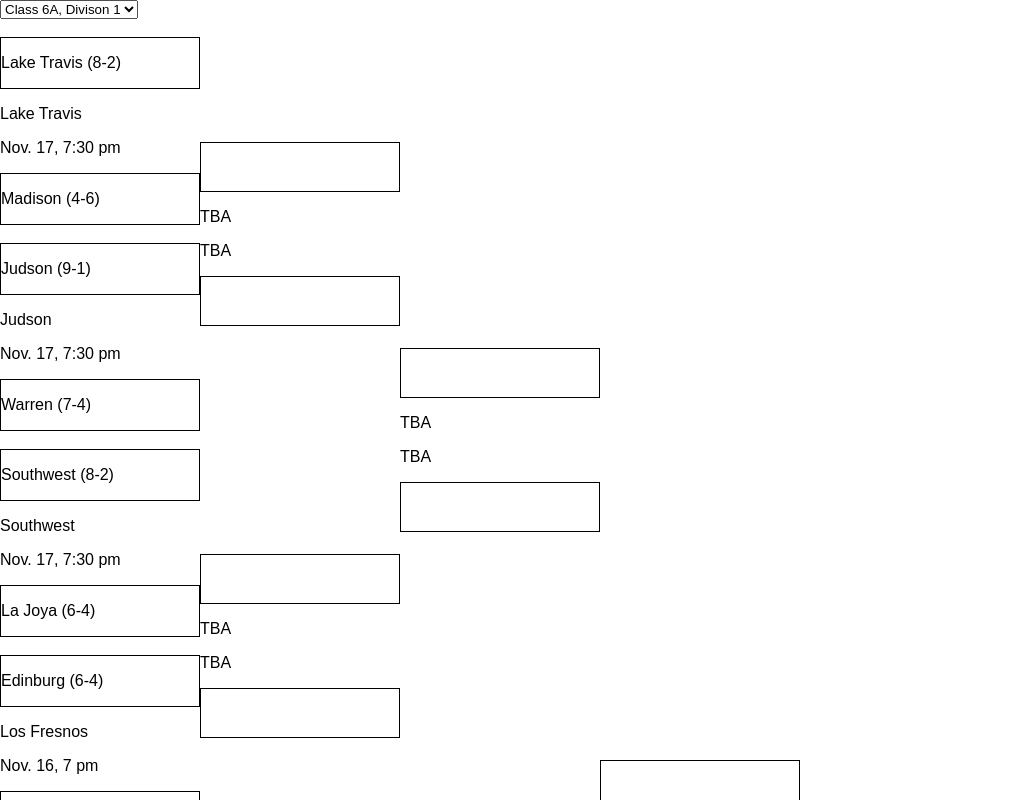
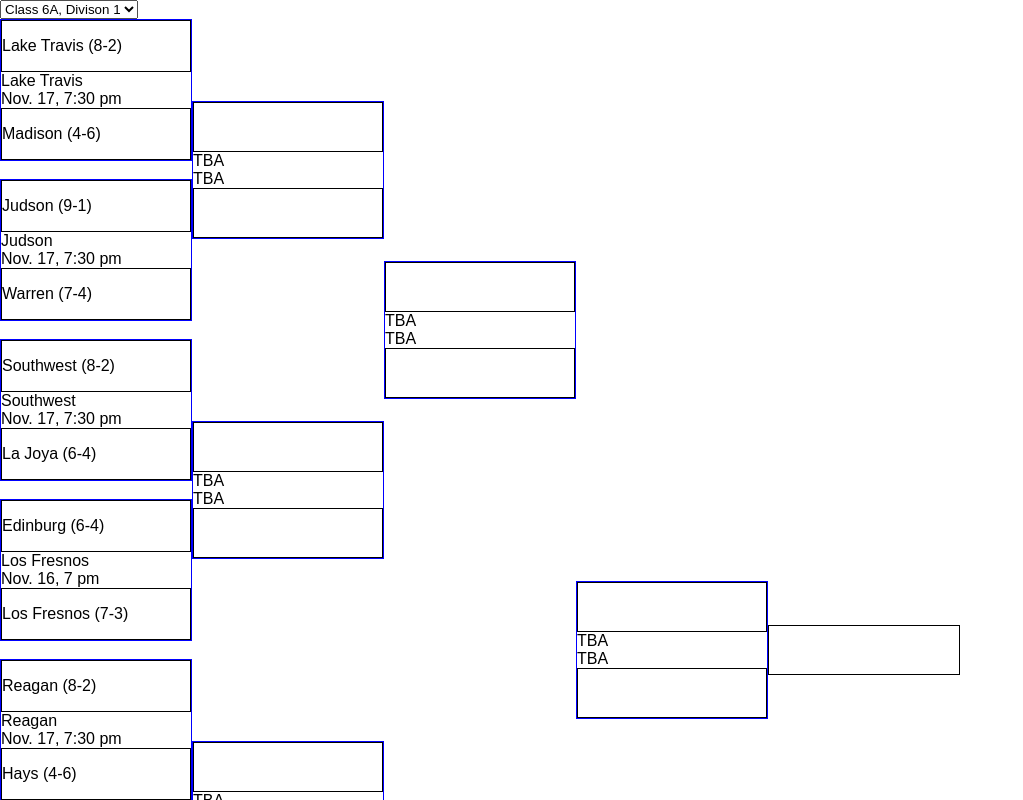
Before and after one commit to sa-express-news/UIL-bracket-17, a React (Create React App) app: page / in a window 1280 px wide. Shown: the top 800 px of the page, without its empty margins (0-1023 px from the left). Built offline with nearby package versions, Linux system fonts and the light colour scheme.

Commit message:
Modifies styling for Bracket, Game and Node components

```diff
--- a/src/components/Bracket/Bracket.css
+++ b/src/components/Bracket/Bracket.css
@@ -4,24 +4,26 @@
         flex-direction: row;
     }
 
+    div{
+        /* border: 1px solid black; */
+    }
+
     .round{
         display: flex;
         flex-direction:column;
         justify-content:center;
-        width:200px;
+        width: 15vw;
         padding:0;
+    }
 
+
+    .round:before, .round:after{
+        content: " ";
+        display: inline-block;
+        flex-grow:.5;
     }
 
     .spacer{
        flex-grow: 1;
     }
-
-    .spacer:first-child, .spacer:last-child{
-        flex-grow: .5;
-    }
-
-    .game-spacer{
-        flex-grow: 1;
-    }
 }
--- a/src/components/Bracket/index.tsx
+++ b/src/components/Bracket/index.tsx
@@ -136,51 +136,41 @@ export default class Bracket extends React.Component<BracketProps, BracketState>
             visibleBracket =
                 <div className="Bracket">
                     <div className="round">
+                        {gameComponents[0]}
                         <div className="spacer">&nbsp;</div>
-                        {gameComponents[0]}
-                        <div className="game-spacer">&nbsp;</div>
                         {gameComponents[1]}
-                        <div className="game-spacer">&nbsp;</div>
+                        <div className="spacer">&nbsp;</div>
                         {gameComponents[2]}
-                        <div className="game-spacer">&nbsp;</div>
+                        <div className="spacer">&nbsp;</div>
                         {gameComponents[3]}
-                        <div className="game-spacer">&nbsp;</div>
+                        <div className="spacer">&nbsp;</div>
                         {gameComponents[4]}
-                        <div className="game-spacer">&nbsp;</div>
+                        <div className="spacer">&nbsp;</div>
                         {gameComponents[5]}
-                        <div className="game-spacer">&nbsp;</div>
+                        <div className="spacer">&nbsp;</div>
                         {gameComponents[6]}
-                        <div className="game-spacer">&nbsp;</div>
+                        <div className="spacer">&nbsp;</div>
                         {gameComponents[7]}
-                        <div className="spacer">&nbsp;</div>
                     </div>
                     <div className="round">
+                        {gameComponents[8]}
                         <div className="spacer">&nbsp;</div>
-                        {gameComponents[8]}
-                        <div className="game-spacer">&nbsp;</div>
                         {gameComponents[9]}
-                        <div className="game-spacer">&nbsp;</div>
+                        <div className="spacer">&nbsp;</div>
                         {gameComponents[10]}
-                        <div className="game-spacer">&nbsp;</div>
+                        <div className="spacer">&nbsp;</div>
                         {gameComponents[11]}
-                        <div className="spacer">&nbsp;</div>
                     </div>
                     <div className="round">
+                        {gameComponents[12]}
                         <div className="spacer">&nbsp;</div>
-                        {gameComponents[12]}
-                        <div className="game-spacer">&nbsp;</div>
                         {gameComponents[13]}
-                        <div className="spacer">&nbsp;</div>
                     </div>
                     <div className="round">
-                        <div className="spacer">&nbsp;</div>
                         {gameComponents[14]}
-                        <div className="spacer">&nbsp;</div>
                     </div>
                     <div className="round">
-                        <div className="spacer">&nbsp;</div>
                         {championNode}
-                        <div className="spacer">&nbsp;</div>
                     </div>
                 </div>;
         }
--- /dev/null
+++ b/src/components/Game/Game.css
@@ -0,0 +1,20 @@
+.Game{
+    border: 1px solid blue;
+}
+
+.game-spacer{
+    /* border-right: 1px solid black; */
+    flex-grow: 1;
+}
+
+.game-spacer p{
+    margin: 0;
+}
+
+/* .node-top{
+    border-bottom: 1px solid black;
+}
+
+.node-bottom{
+    border-top: 1px solid black;
+} */
--- a/src/components/Game/index.tsx
+++ b/src/components/Game/index.tsx
@@ -2,6 +2,8 @@ import * as React from 'react';
 import { Game as GameProps } from '../../types';
 
 import Node from '../Node';
+
+import './Game.css';
 
 const Game = ({ location, time, nodes, legalityFunctionForNodes, updateNodeFunction, updateGameIndexFunction }: GameProps) => {
     const nodeComponents = nodes.map((node, index) => {
@@ -14,8 +16,10 @@ const Game = ({ location, time, nodes, legalityFunctionForNodes, updateNodeFunct
     return (
         <div className="Game">
             {nodeComponents[0]}
-            <p>{location}</p>
-            <p>{time}</p>
+            <div className="game-spacer">
+                <p>{location}</p>
+                <p>{time}</p>
+            </div>
             {nodeComponents[1]}
         </div>
     )
```
Also changed, not shown: src/components/Node/Node.css (+8 -0 lines).
